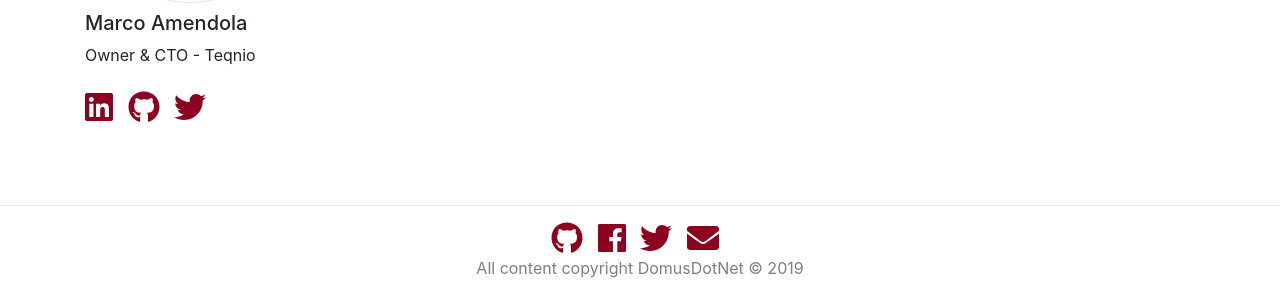
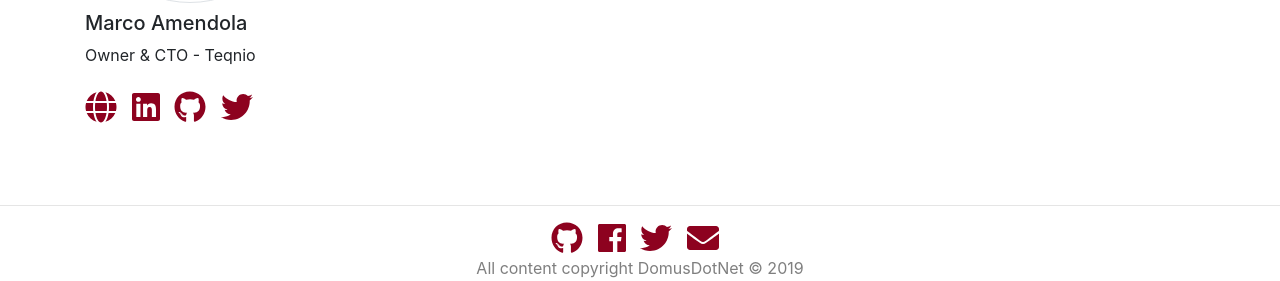
Before and after one commit to DomusDotNet/domusdotnet.github.io, a Jekyll site: the page built from _staff_members/amendola_marco.md, in a window 1280 px wide. Shown: the part 313-594 px from the top of the page. Built offline with Jekyll 4.4.1, drawn with Linux system fonts in a browser that asks for light colours; nearby versions of some CDN libraries.

Commit message:
Fix staff_member layout

```diff
--- a/_includes/social_member_links.html
+++ /dev/null
@@ -1,11 +0,0 @@
-<div class="social-links">
-    <a target="_blank" href="{{ page.linkedin }}">
-        <i class="fab fa-linkedin fa-2x"></i>
-    </a>
-    <a target="_blank" href="{{ page.github }}">
-        <i class="fab fa-github fa-2x"></i>
-    </a>
-    <a target="_blank" href="{{ page.twitter }}">
-        <i class="fab fa-twitter fa-2x"></i>
-    </a>
-</div>
--- /dev/null
+++ b/_includes/staff_member_social_links.html
@@ -0,0 +1,25 @@
+<div class="social-links">
+    {% if page.blog_url != null %}
+    <a target="_blank" href="{{ page.blog_url }}">
+        <i class="fa fa-globe fa-2x"></i>
+    </a>
+    {% endif %}
+
+    {% if page.linkedin != null %}
+    <a target="_blank" href="https://it.linkedin.com/in/{{ page.linkedin }}">
+        <i class="fab fa-linkedin fa-2x"></i>
+    </a>
+    {% endif %}
+
+    {% if page.github != null %}
+    <a target="_blank" href="https://github.com/{{ page.github }}">
+        <i class="fab fa-github fa-2x"></i>
+    </a>
+    {% endif %}
+
+    {% if page.twitter != null %}
+    <a target="_blank" href="https://twitter.com/{{ page.twitter }}">
+        <i class="fab fa-twitter fa-2x"></i>
+    </a>
+    {% endif %}
+</div>
--- a/_layouts/staff_member.html
+++ b/_layouts/staff_member.html
@@ -15,7 +15,7 @@
                 <div class="col-md-12 text-left">
                     <h5>{{ page.name }}</h5>
                     {{ page.position }} - {{ page.company }} <br/><br/>
-                    {% include social_member_links.html %}
+                    {% include staff_member_social_links.html %}
                 </div>
             </div>
             <div class="row">
@@ -26,10 +26,5 @@
         </div>
     </section>
     {% include footer.html %}
-<!-- JS -->
-<script defer src="https://use.fontawesome.com/releases/v5.0.8/js/all.js" integrity="sha384-SlE991lGASHoBfWbelyBPLsUlwY1GwNDJo3jSJO04KZ33K2bwfV9YBauFfnzvynJ" crossorigin="anonymous"></script>
-<script src="https://code.jquery.com/jquery-3.2.1.slim.min.js" integrity="sha384-KJ3o2DKtIkvYIK3UENzmM7KCkRr/rE9/Qpg6aAZGJwFDMVNA/GpGFF93hXpG5KkN" crossorigin="anonymous"></script>
-<script src="https://cdnjs.cloudflare.com/ajax/libs/popper.js/1.12.9/umd/popper.min.js" integrity="sha384-ApNbgh9B+Y1QKtv3Rn7W3mgPxhU9K/ScQsAP7hUibX39j7fakFPskvXusvfa0b4Q" crossorigin="anonymous"></script>
-<script src="https://maxcdn.bootstrapcdn.com/bootstrap/4.0.0/js/bootstrap.min.js" integrity="sha384-JZR6Spejh4U02d8jOt6vLEHfe/JQGiRRSQQxSfFWpi1MquVdAyjUar5+76PVCmYl" crossorigin="anonymous"></script>
 </body>
 </html>
```
